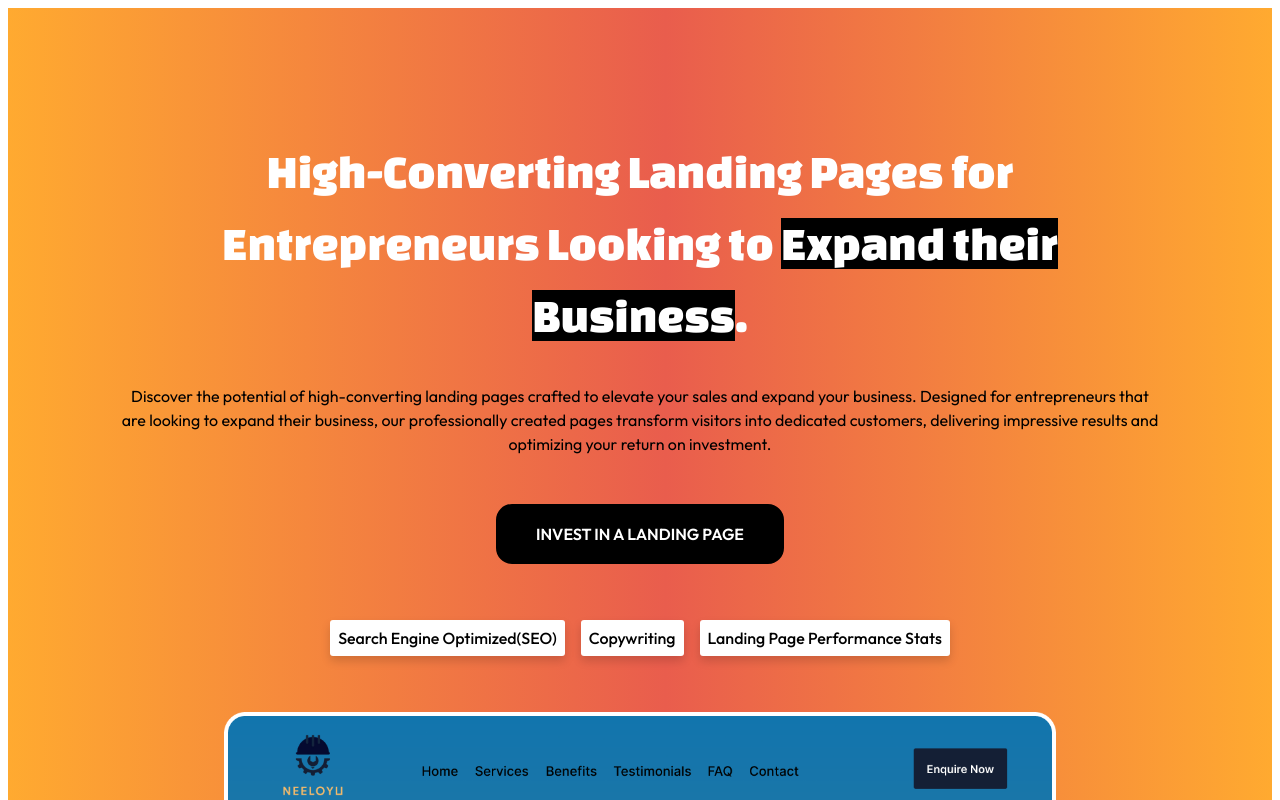
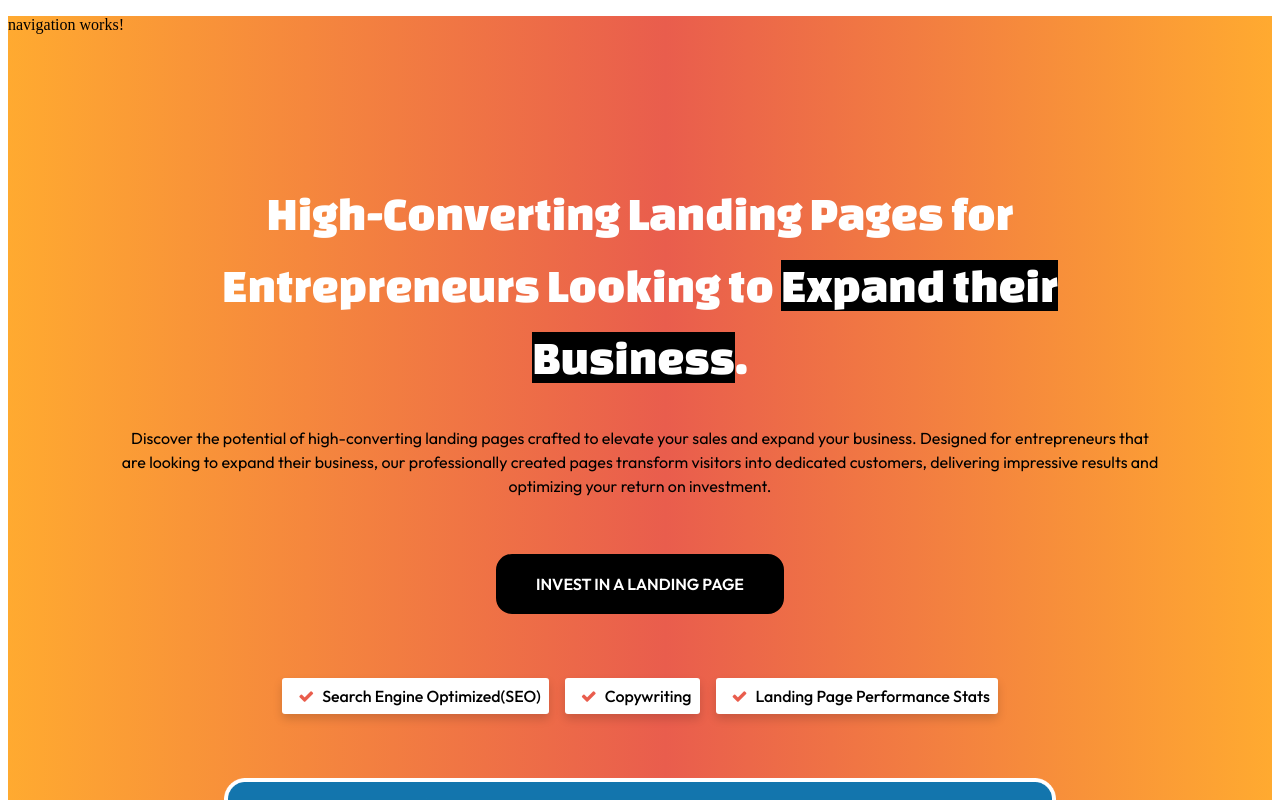
Before and after one commit to Thoughttomvp/thoughttomvppages, an Angular app: page / in a window 1280 px wide. Shown: the top 800 px of the page. Built offline with nearby package versions, Linux system fonts and the light colour scheme.

Commit message:
fix feature spacing

```diff
--- a/src/app/components/banner/banner.component.html
+++ b/src/app/components/banner/banner.component.html
@@ -1,4 +1,5 @@
 <section class="banner">
+  <app-navigation></app-navigation>
   <div class="banner__content">
     <div class="heading">High-Converting Landing Pages for Entrepreneurs Looking to <span class="highlight">Expand their
         Business</span>.</div>
@@ -10,9 +11,9 @@
       <!-- <span class="button-context">Pricing that works for you.</span> -->
     </div>
     <div class="features">
-      <div class="feature">Search Engine Optimized(SEO)</div>
-      <div class="feature">Copywriting</div>
-      <div class="feature">Landing Page Performance Stats</div>
+      <div class="feature"><i class="fa fa-check" aria-hidden="true"></i>Search Engine Optimized(SEO)</div>
+      <div class="feature"><i class="fa fa-check" aria-hidden="true"></i>Copywriting</div>
+      <div class="feature"><i class="fa fa-check" aria-hidden="true"></i>Landing Page Performance Stats</div>
     </div>
     <div class="banner-image">
       <img src="/assets/images/engbannerimg.png">
--- a/src/app/components/banner/banner.component.scss
+++ b/src/app/components/banner/banner.component.scss
@@ -1,9 +1,12 @@
 .banner {
   background: linear-gradient(90deg, rgba(255, 170, 48, 1) 0%, rgba(233, 93, 77, 1) 52%, rgba(255, 170, 48, 1) 100%);
+
+  &__content {
     display: flex;
     justify-content: center;
     padding: 2em;
     text-align: center;
+    flex-direction: column;
 
     @media(min-width:768px) {
       padding: 8em 1.875em 3em;
@@ -12,8 +15,6 @@
     @media(min-width: 1280px) {
       padding: 8em 6.875em 3em;
     }
-
-  &__content {
     .heading {
       color: black;
       font-family: "Changa One", sans-serif;
@@ -51,7 +52,7 @@
     .button-section {
       display: flex;
       justify-content: center;
-      margin: 3em 0;
+      margin: 1.5em 0;
 
       button {
         color: white;
@@ -87,7 +88,7 @@
       display: flex;
       flex-direction: column;
       justify-content: center;
-      margin: 3em 0;
+      margin: 2em 0 3.5em;
       font-family: "Outfit", sans-serif;
       font-optical-sizing: auto;
       font-weight: 500;
@@ -104,6 +105,11 @@
         border-radius: 3px;
         padding: 0.5em;
         margin: 0.5em;
+
+        .fa {
+          color: #E95D4D;
+          padding: 0 0.5em;
+        }
       }
     }
 
--- a/src/app/components/banner/banner.component.ts
+++ b/src/app/components/banner/banner.component.ts
@@ -1,9 +1,12 @@
 import { Component } from '@angular/core';
+import { NavigationComponent } from '../navigation/navigation.component';
 
 @Component({
   selector: 'app-banner',
   standalone: true,
-  imports: [],
+  imports: [
+    NavigationComponent
+  ],
   templateUrl: './banner.component.html',
   styleUrl: './banner.component.scss'
 })
--- /dev/null
+++ b/src/app/components/navigation/navigation.component.html
@@ -0,0 +1 @@
+<p>navigation works!</p>
```
Also changed, not shown: src/app/components/navigation/navigation.component.ts (added, +12 -0 lines), src/app/components/navigation/navigation.component.scss (added), 1 other file (tests, documents, lock files or other folders). Lines whose indentation alone changed are shown as unchanged.
